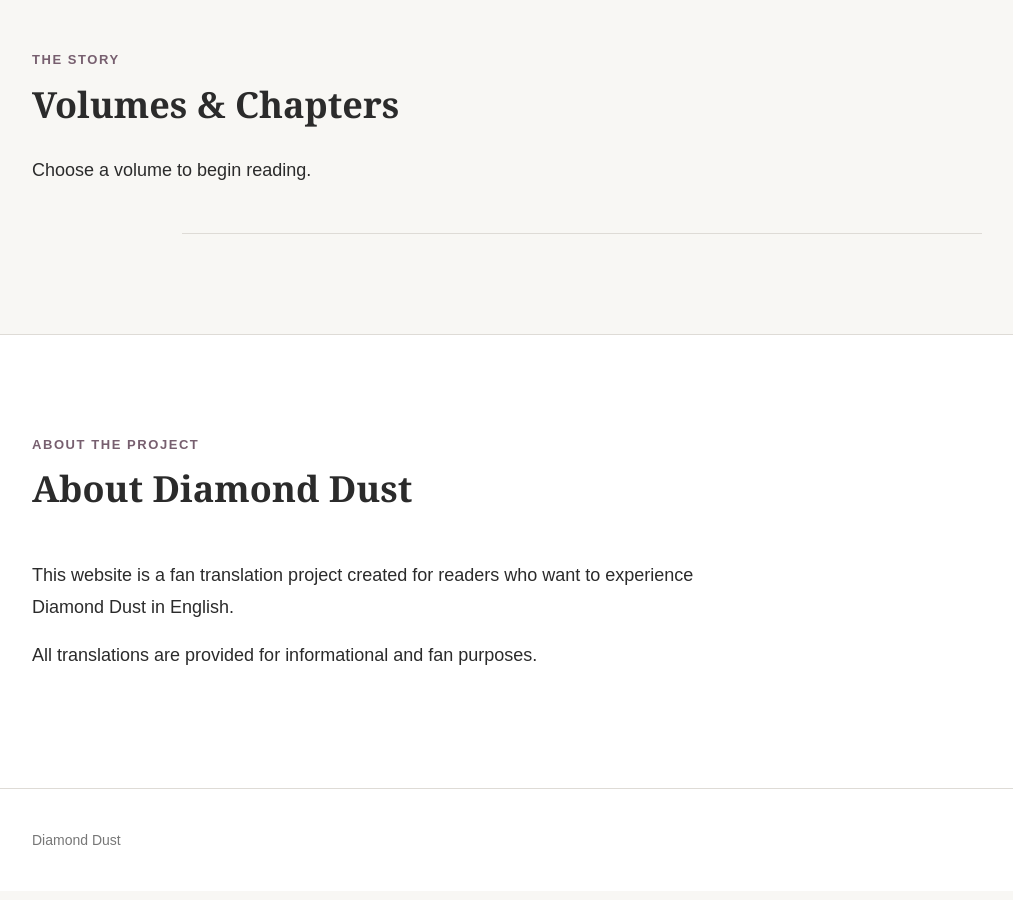
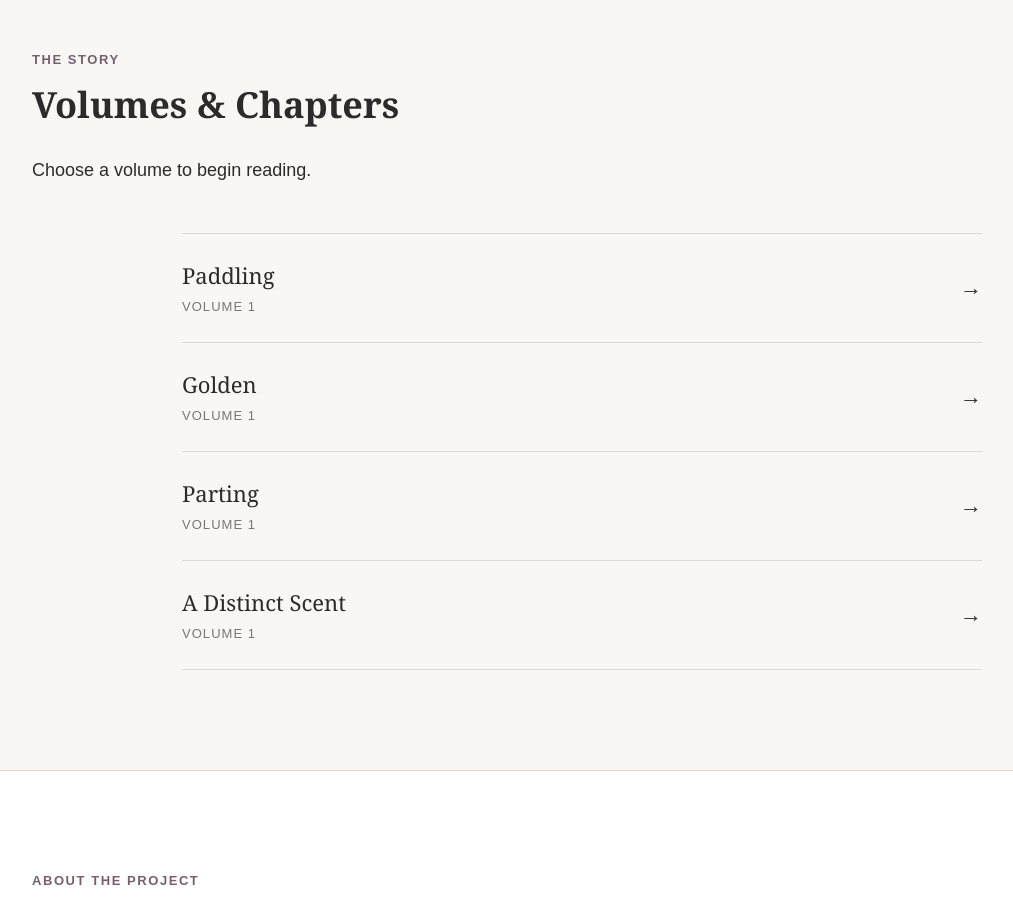
Before and after one commit to honeebuni/diamond-dust, a Jekyll site: the page built from index.html, in a window 1280 px wide and 900 px high, scrolled down 1252 px. Shown: the whole window, without its empty margins (58-1071 px from the left). Built offline with Jekyll 4.4.1, drawn with Linux system fonts in a browser that asks for light colours.

Commit message:
Fix volume number format in chapter assignment

```diff
--- a/index.html
+++ b/index.html
@@ -129,7 +129,7 @@
 
             <div class="chapter-list">
 
-    {% assign volume_one_chapters = site.chapters | where: "volume", "Volume 01" %}
+    {% assign volume_one_chapters = site.chapters | where: "volume", "Volume 1" %}
 
     {% for chapter in volume_one_chapters %}
 
```
